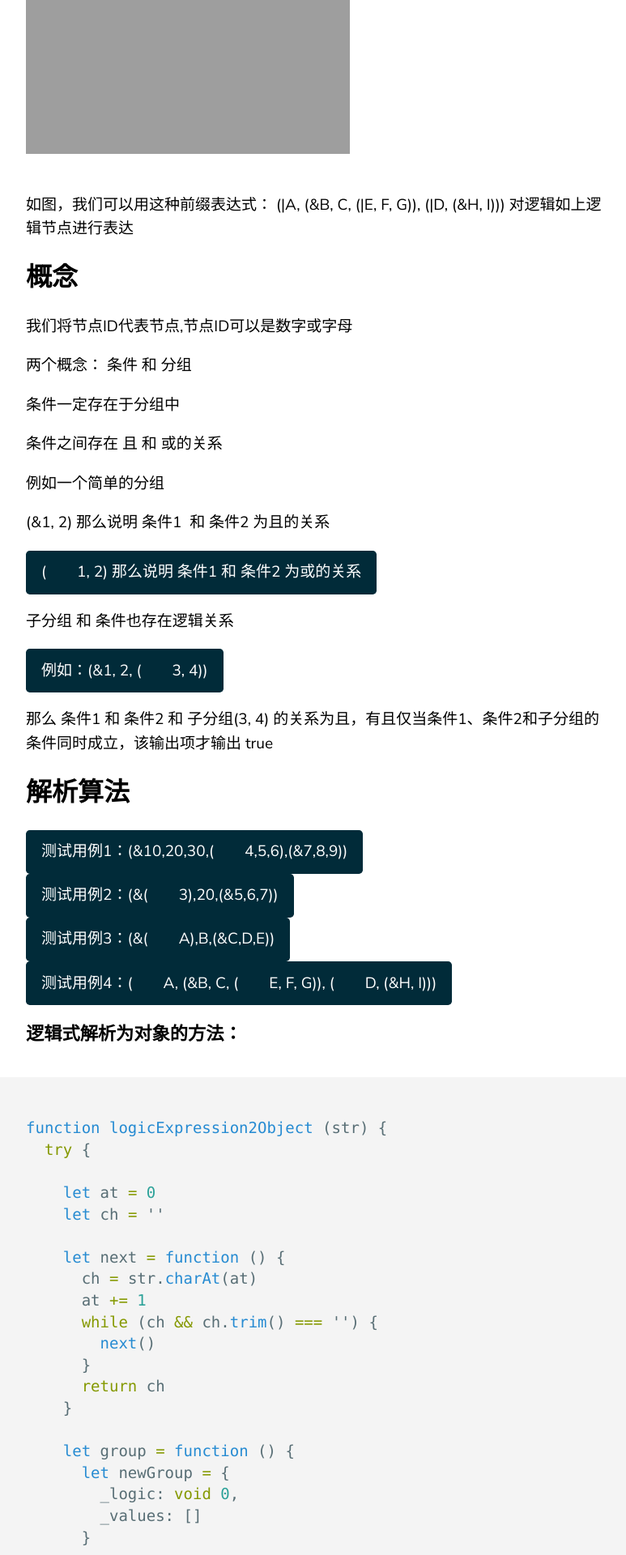
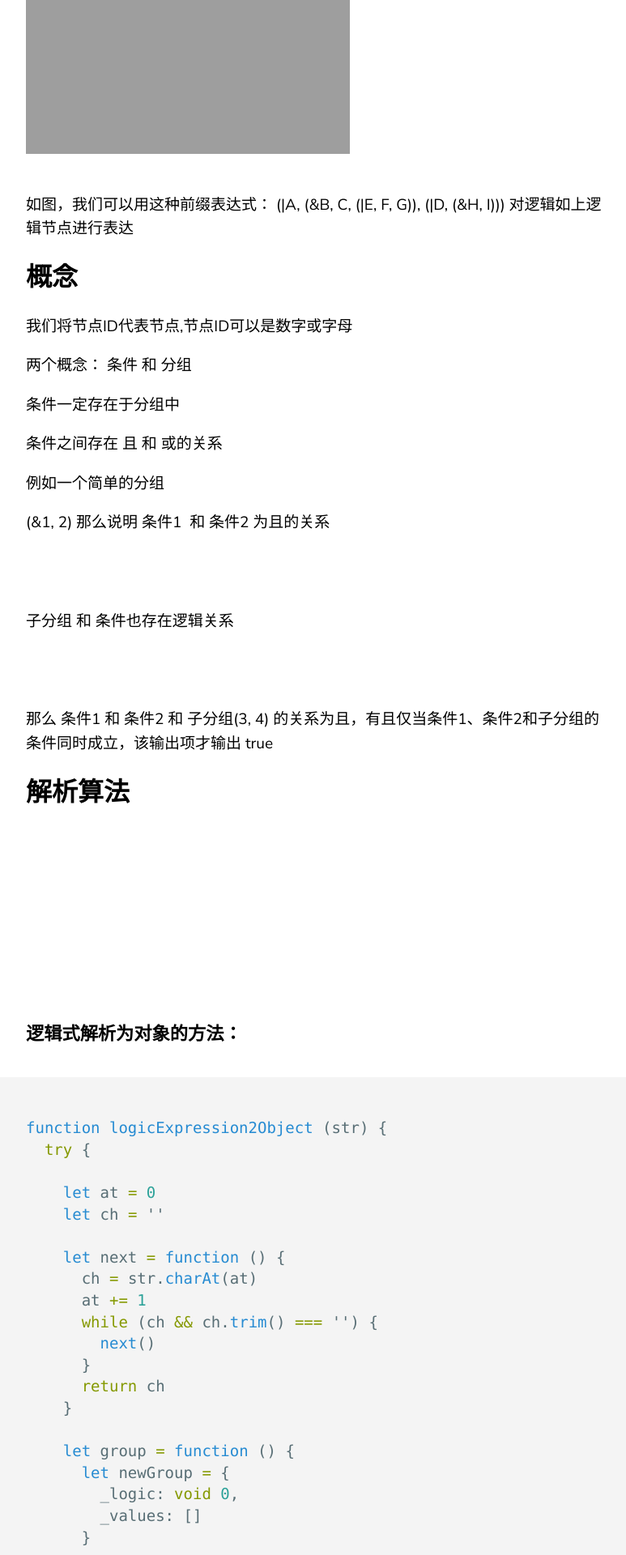
Before and after one commit to bilibiliou/bilibiliou.github.io, a Jekyll site: the page built from _posts/Algorithm/2019-11-22-logic-tree.markdown, in a window 1280 px wide. Shown: the part 780-2700 px from the top of the page at 81% size, without its empty margins (68-841 px from the left). Built offline with Jekyll 4.4.1, drawn with Linux system fonts in a browser that asks for light colours.

Commit message:
new version

```diff
--- a/_sass/theme.scss
+++ b/_sass/theme.scss
@@ -54,7 +54,6 @@ h4 {
 }
 
 table {
-  background: #012B39;
   border-radius: 0.25em;
   border-collapse: collapse;
 }
```
